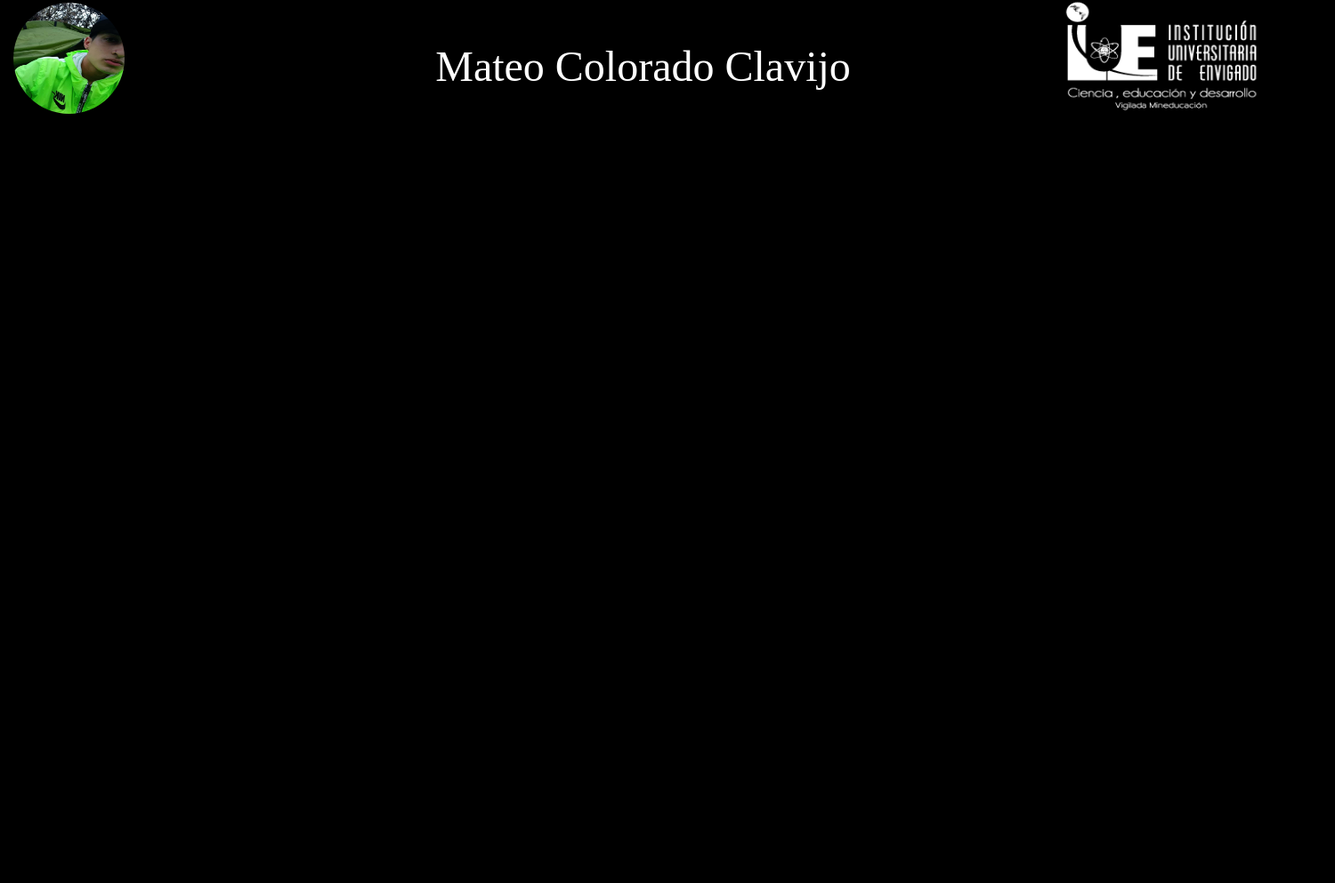
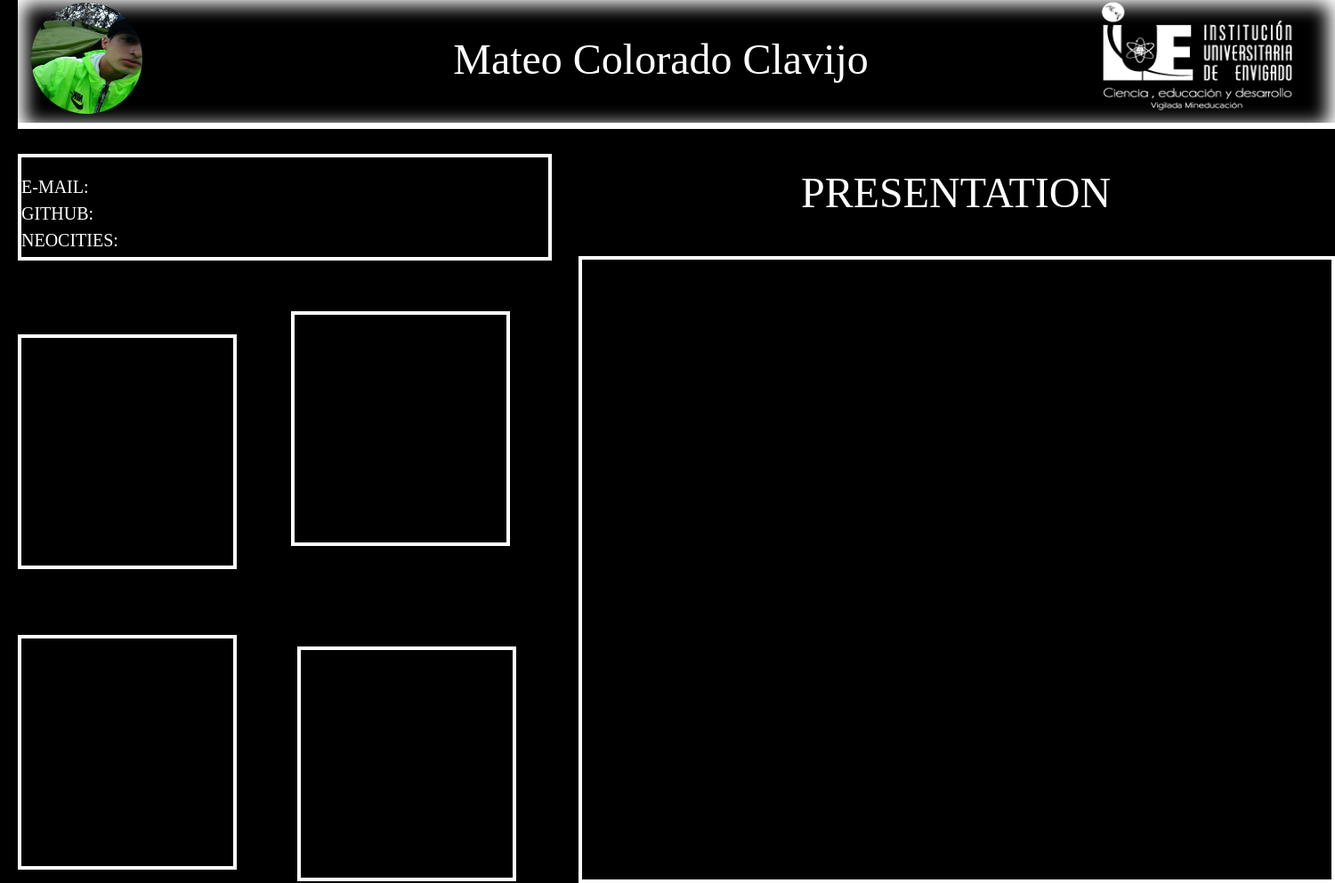
Before and after one commit to Clavijo18/codigos, a plain HTML site: page portafolio/index.html in a window 1280 px wide. Shown: the part 12-1005 px from the top of the page at 89% size, 1500 px wide, since content can reach past the window. Before the commit the page ends 800 px from the top, so only its background shows below. Drawn offline with Linux system fonts and the light colour scheme; a web font is replaced by a local one.

Commit message:
Update 13-03-23

```diff
--- a/portafolio/index.html
+++ b/portafolio/index.html
@@ -5,14 +5,39 @@
     <meta http-equiv="X-UA-Compatible" content="IE=edge">
     <meta name="viewport" content="width=device-width, initial-scale=1.0">
     <link rel="stylesheet" href="mystyle.css">
-    <title>PORTAFOLIO PROGRAMACIÓN WEB</title>
+    <link href="https://fonts.cdnfonts.com/css/digital-numbers" rel="stylesheet">
+    <title>Mateo Colorado Clavijo</title>
 </head>
 <body>
-    <header>
+    <header class="boxInfo">
         <p class="texto_nombre">Mateo Colorado Clavijo</p>
         <img class="foto_perfil" src="/imagenes/foto_perfil.jpg" alt="FOTO PERFIL">
         <img class="logo_iue" src="/imagenes/iue_logo.png" alt="LOGO IUE">
+    </header>
+    <div class="boxInfoPerfil">
+        <div class="infoPerfil">
+            <p class="textInfoPerfil_mail">E-MAIL:</p>
+            <p class="textInfoPerfil_git">GITHUB:</p>
+            <p class="textInfoPerfil_neocities">NEOCITIES:</p>
+        </div>
+    </div>
+    <div class="presentationTitle">
+        <p>PRESENTATION</p>
+    </div>
+    <div class="boxPresentation">
 
-    </header>
+    </div>
+    <div class="boxChallenges">
+
+    </div>
+    <div class="boxDesigns">
+
+    </div>
+    <div class="boxInquiries">
+
+    </div>
+    <div class="boxWorks">
+
+    </div>
 </body>
 </html>
--- a/portafolio/mystyle.css
+++ b/portafolio/mystyle.css
@@ -6,7 +6,7 @@ body{
     position: absolute;
     width: 280px;
     height: 150px;
-    left: 1160px;
+    left: 1180px;
     top: 0px;
 }
 
@@ -32,3 +32,139 @@ body{
     line-height: 62px;
     color: #FFFFFF;
 }
+
+.boxInfo{
+    /*Rectangle*/
+    position: absolute;
+    width: 1480px;
+    height: 150px;
+    left: 20px;
+    top: 0px;
+    border-bottom: 7px solid #FFFFFF;
+    box-shadow: inset 0 10px 20px 8px #ffffff;
+}
+
+.boxInfoPerfil{
+    /*Rectangle*/
+    box-sizing: border-box;
+    position: absolute;
+    width: 600px;
+    height: 120px;
+    left: 20px;
+    top: 185px;
+    border: 4px solid #FFFFFF;
+
+    /**/
+
+}
+
+.boxPresentation{
+    /*Rectangle*/
+    box-sizing: border-box;
+    position: absolute;
+    width: 772px;
+    height: 712px;
+    left: 634px;
+    top: 291px;
+    border: 4px solid #FFFFFF;
+}
+
+.boxChallenges{
+    /*Rectangle*/
+    box-sizing: border-box;
+    position: absolute;
+    width: 246px;
+    height: 264px;
+    left: 20px;
+    top: 388px;
+    border: 4px solid #FFFFFF;
+}
+
+.boxDesigns{
+    /*Rectangle*/
+    box-sizing: border-box;
+    position: absolute;
+    width: 246px;
+    height: 264px;
+    left: 327px;
+    top: 362px;
+    border: 4px solid #FFFFFF;
+}
+
+.boxInquiries{
+    /*Rectangle*/
+    box-sizing: border-box;
+    position: absolute;
+    width: 246px;
+    height: 264px;
+    left: 334px;
+    top: 739px;
+    border: 4px solid #FFFFFF;
+}
+
+.boxWorks{
+    /*Rectangle*/
+    box-sizing: border-box;
+    position: absolute;
+    width: 246px;
+    height: 264px;
+    left: 20px;
+    top: 726px;
+    border: 4px solid #FFFFFF;
+}
+
+.boxPresentation{
+    position: absolute;
+    width: 850px;
+    height: 705px;
+    left: 650px;
+    top: 300px;
+    font-family: 'Digital Numbers';
+    font-style: normal;
+    font-weight: 400;
+    font-size: 32px;
+    line-height: 41px;
+    color: #FFFFFF;
+}
+
+.presentationTitle{
+    position: absolute;
+    width: 506px;
+    height: 48px;
+    left: 900px;
+    top: 150px;
+    font-family: 'Digital Numbers';
+    font-style: normal;
+    font-size: 48px;
+    line-height: 62px;
+    color: #FFFFFF;
+}
+
+.textInfoPerfil_mail{
+    position: absolute;
+    font-family: 'Digital Numbers';
+    font-style: normal;
+    font-size: 20px;
+    line-height: 26px;
+    color: #FFFFFF;
+}
+
+.textInfoPerfil_git{
+    position: absolute;
+    top:30px;
+    font-family: 'Digital Numbers';
+    font-style: normal;
+    font-size: 20px;
+    line-height: 26px;
+    color: #FFFFFF;
+}
+
+.textInfoPerfil_neocities{
+    position: absolute;
+    top: 60px;
+    font-family: 'Digital Numbers';
+    font-style: normal;
+    font-size: 20px;
+    line-height: 26px;
+    color: #FFFFFF;
+}
```
